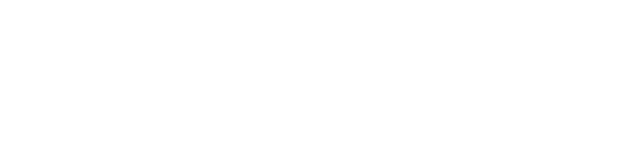
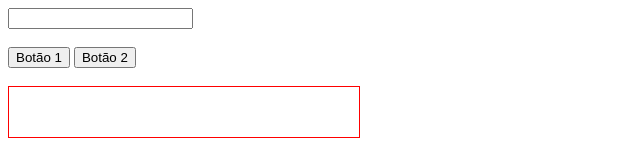
Before and after one commit to Pedrohses/simuladoProva, a plain HTML site: page index.html in a window 1280 px wide. Shown: the whole page, without its empty margins (0-640 px from the left). Drawn offline with Linux system fonts and the light colour scheme.

Commit message:
Adicionando style.css e modificações html

```diff
--- a/index.html
+++ b/index.html
@@ -4,10 +4,16 @@
     <meta charset="UTF-8">
     <meta name="viewport" content="width=device-width, initial-scale=1.0">
     <title>Simulado Prova Cruzeiro do Sul</title>
+    <link rel="stylesheet" href="style.css">
 </head>
 <body>
 
-
+    <input type="text" id="cx0"></input>
+    <br><br>
+    <button id="btn1" class="btn">Botão 1</button>
+    <button id="btn2" class="btn">Botão 2</button>
+    <br><br>
+    <div id="cx1"></div>
 
 
     <script src="script.js"></script>
--- a/script.js
+++ b/script.js
@@ -0,0 +1,4 @@
+const btn1 = document.getElementById("btn1")
+const btn2 = document.getElementById("btn2")
+const cx0 = document.getElementById("cx0")
+const cx1 = document.getElementById("cx1")
--- /dev/null
+++ b/style.css
@@ -0,0 +1,5 @@
+#cx1 {
+    width: 350px;
+    height: 50px;
+    border: solid 1px #ff0000;
+}
```
